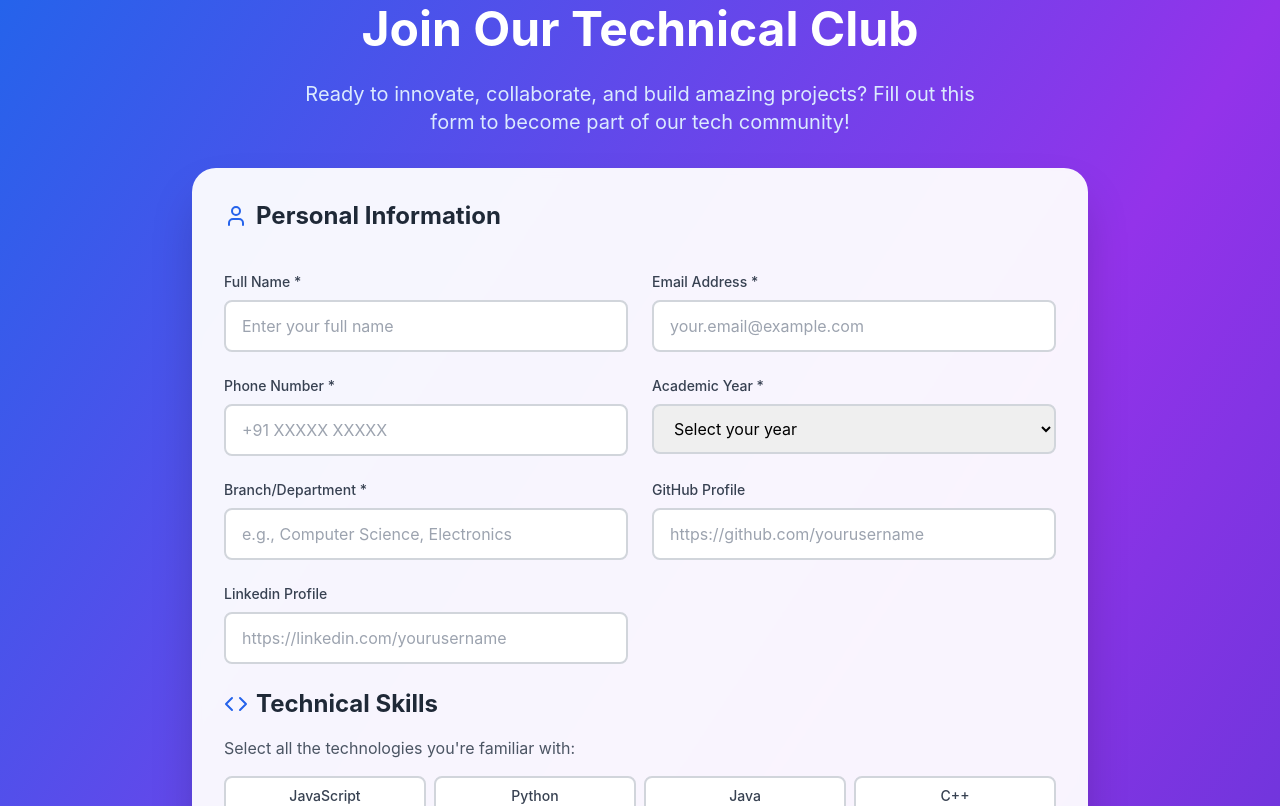
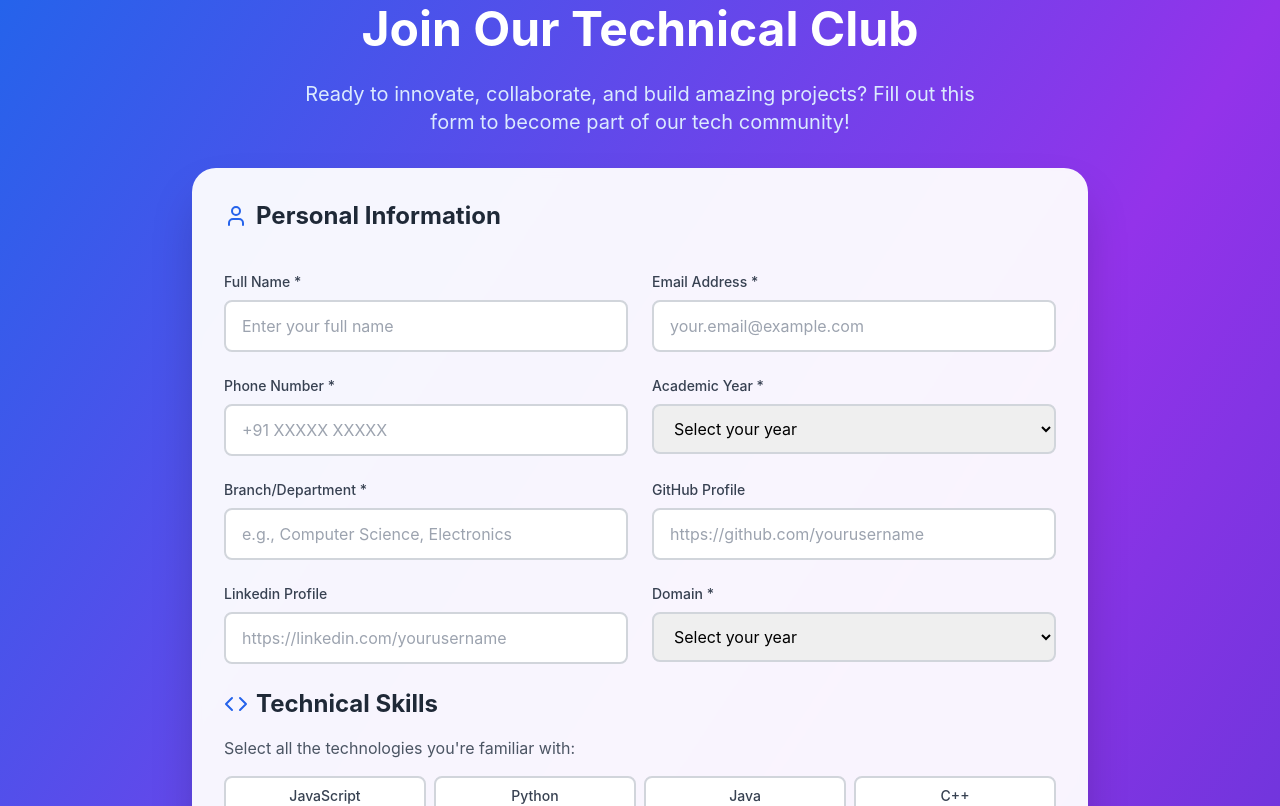
Before and after one commit to SOUMYA0023/CLUB-WEBSITE, a React (Vite) app: page /recruitment-form in a window 1280 px wide. Shown: the top 806 px of the page. Built offline with nearby package versions, Linux system fonts and the light colour scheme; no server answers.

Commit message:
form commit

```diff
--- a/src/pages/Recruitment.tsx
+++ b/src/pages/Recruitment.tsx
@@ -99,7 +99,7 @@ const Recruitment: React.FC = () => {
    const handleSubmit = async () => {
     if (validateForm()) {
       try {
-        const response = await fetch("https://intellects-backend-1.onrender.com/", {
+        const response = await fetch("https://intellects-backend.onrender.com/", {
           method: 'POST',
           headers: {
             'Content-Type': 'application/json'
@@ -265,6 +265,25 @@ const Recruitment: React.FC = () => {
               />
             </div>
 
+            <div className="space-y-2">
+              <label className="block text-sm font-medium text-gray-700">Domain *</label>
+              <select
+                name="domain"
+                value={formData.domain}
+                onChange={handleInputChange}
+                className={`w-full px-4 py-3 border-2 rounded-lg focus:ring-2 focus:ring-blue-500 focus:border-blue-500 transition-all ${
+                  errors.domain ? 'border-red-500' : 'border-gray-300'
+                }`}
+              >
+                <option value="">Select your year</option>
+                <option value="technical">Technical</option>
+                <option value="social media">Social Media</option>
+                <option value="creative and content">Content and Creative</option>
+                <option value="event management">Event Management</option>
+              </select>
+              {errors.domain && <p className="text-red-500 text-sm flex items-center"><AlertCircle className="w-4 h-4 mr-1" />{errors.domain}</p>}
+            </div>
+
             {/* Technical Skills */}
             <div className="md:col-span-2">
               <h2 className="text-2xl font-bold text-gray-800 mb-4 flex items-center">
```
